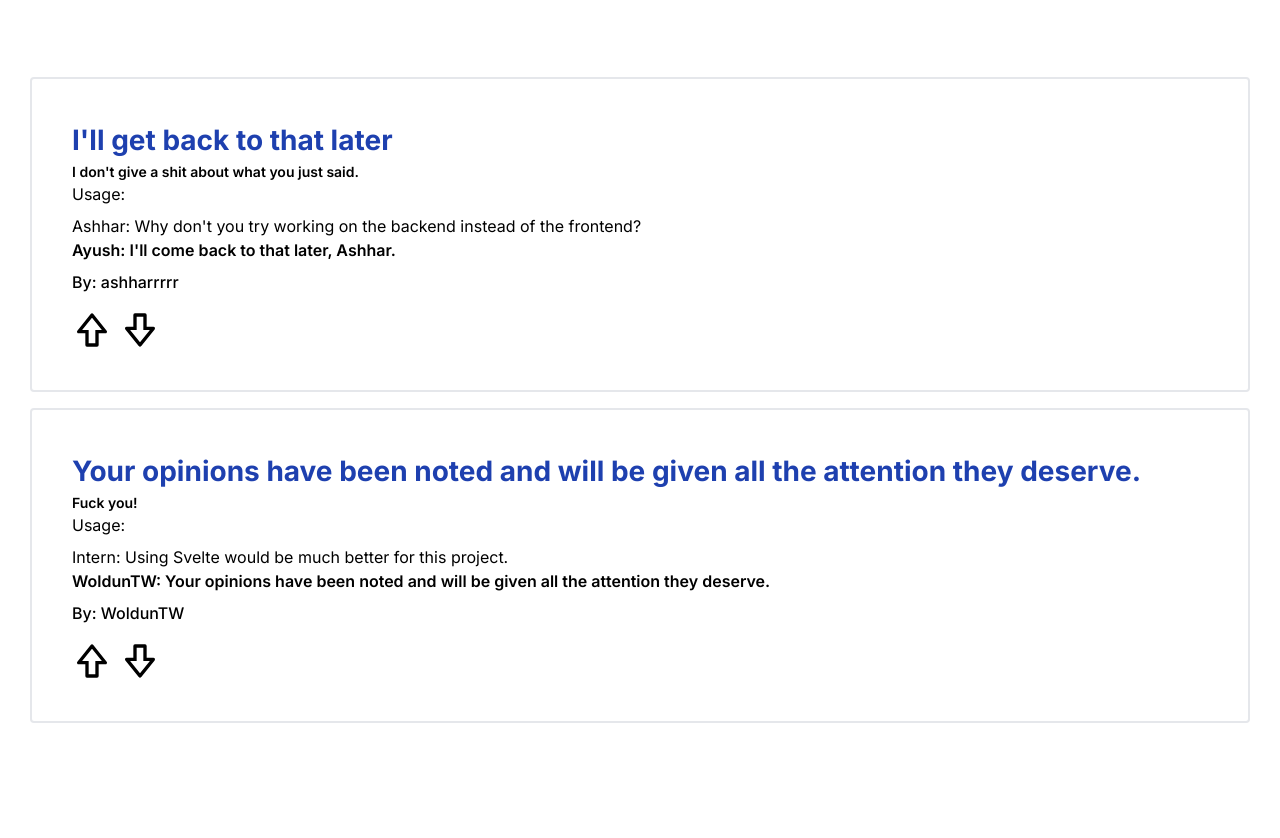
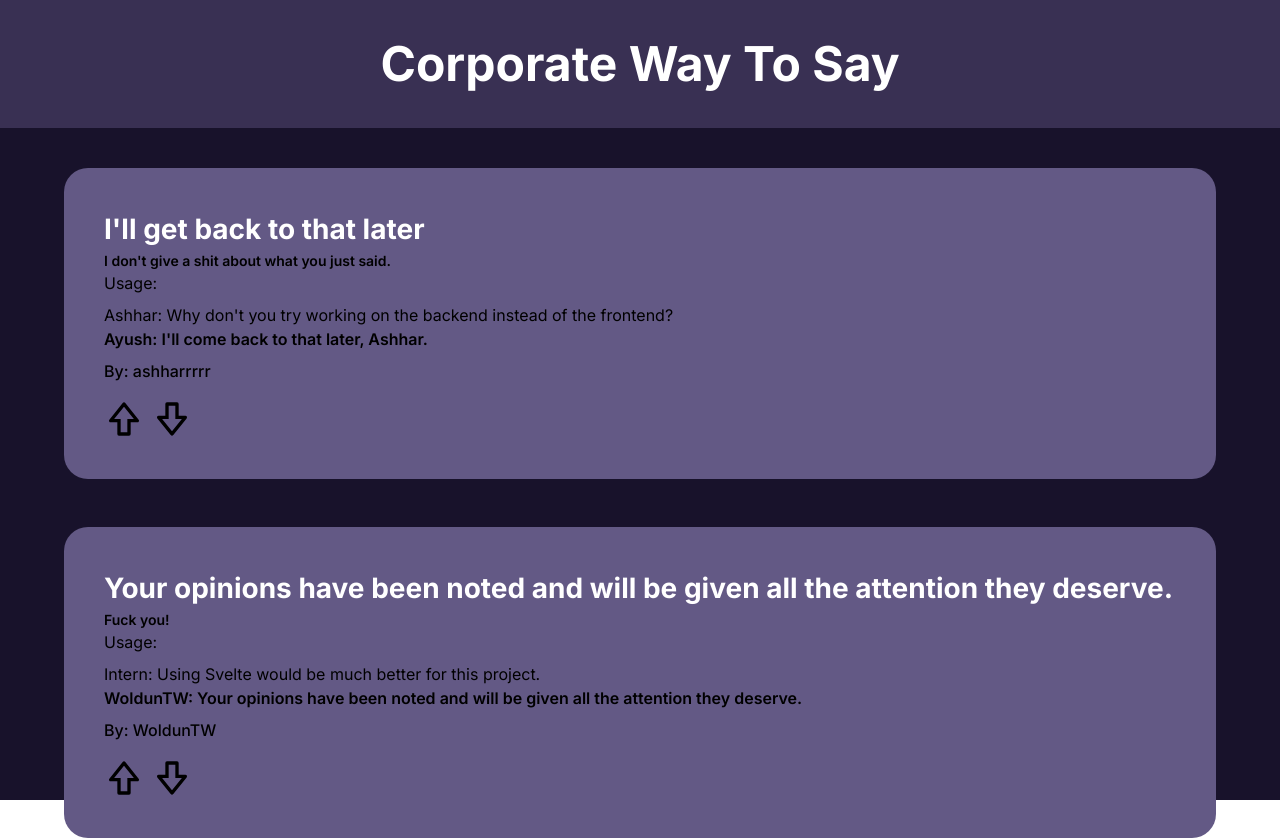
Before and after one commit to AtomicSage22/corporatewaytosay, a Next.js app: page / in a window 1280 px wide. Before the commit the page ends 800 px from the top, so only its background shows below. Built offline with nearby package versions, Linux system fonts and the light colour scheme.

Commit message:
add theme

```diff
--- a/app/page.js
+++ /dev/null
@@ -1,15 +0,0 @@
-import React from "react";
-import Card from "@/components/Card";
-import { slangs } from "../slangs/slangs";
-
-export default function Home() {
-  return (
-    <div className="max-w-[1220px] m-auto">
-      <main className="min-h-screen flex flex-col justify-center gap-4">
-        {slangs.map((slang) => (
-          <Card slang={slang} />
-        ))}
-      </main>
-    </div>
-  );
-}
--- /dev/null
+++ b/app/page.jsx
@@ -0,0 +1,34 @@
+"use client"
+import React from "react";
+import Card from "@/components/Card";
+import { slangs } from "../slangs/slangs";
+import {Container} from "@mui/material";
+
+
+export default function Home() {
+  return (
+    // <div className="max-w-[1220px] m-auto">
+    //   <main className="min-h-screen flex flex-col justify-center gap-4">
+    //     {slangs.map((slang) => (
+    //       <Card slang={slang} />
+    //     ))}
+    //   </main>
+    // </div>
+    <>
+      <nav className="w-full bg-[#393053] h-[8rem] flex justify-center items-center">
+        <h1 className=" h-[3rem] text-5xl font-bold text-white">Corporate Way To Say</h1>
+      </nav>
+        <main className="bg-[#18122B] w-full h-[calc(100vh-8rem)] flex flex-col gap-10 p-10">
+        <Container maxWidth = "lg" sx={{
+          display: "flex",
+          gap: "3rem",
+          flexDirection: "column",
+        }}>
+          {slangs.map((slang) => (
+              <Card slang={slang} />
+            ))}
+        </Container>
+        </main>
+    </>
+  );
+}
--- a/components/Card.js
+++ b/components/Card.jsx
@@ -8,8 +8,8 @@ import {
 
 const Card = ({ slang }) => {
   return (
-    <div className="p-10 border-2 rounded">
-      <h1 className="text-[28px] font-bold text-blue-800">{slang.title}</h1>
+    <div className="p-10 rounded-3xl bg-[#635985] ">
+      <h1 className="text-[28px] font-bold text-white">{slang.title}</h1>
       <p className="text-[14px] font-semibold">{slang.meaning}</p>
       <h2>Usage:</h2>
       <p className="mt-2">{slang.example.firstPerson}</p>
--- a/package.json
+++ b/package.json
@@ -9,6 +9,9 @@
     "lint": "next lint"
   },
   "dependencies": {
+    "@emotion/react": "^11.11.1",
+    "@emotion/styled": "^11.11.0",
+    "@mui/material": "^5.13.7",
     "autoprefixer": "10.4.14",
     "next": "13.4.7",
     "postcss": "8.4.24",
```
Also changed, not shown: 1 other file (tests, documents, lock files or other folders).
